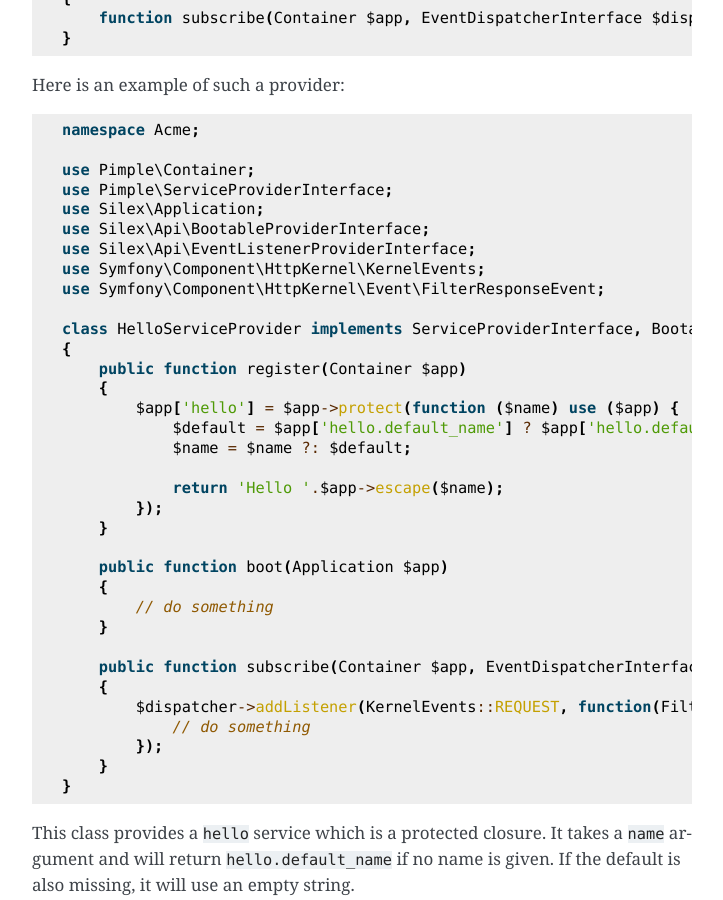
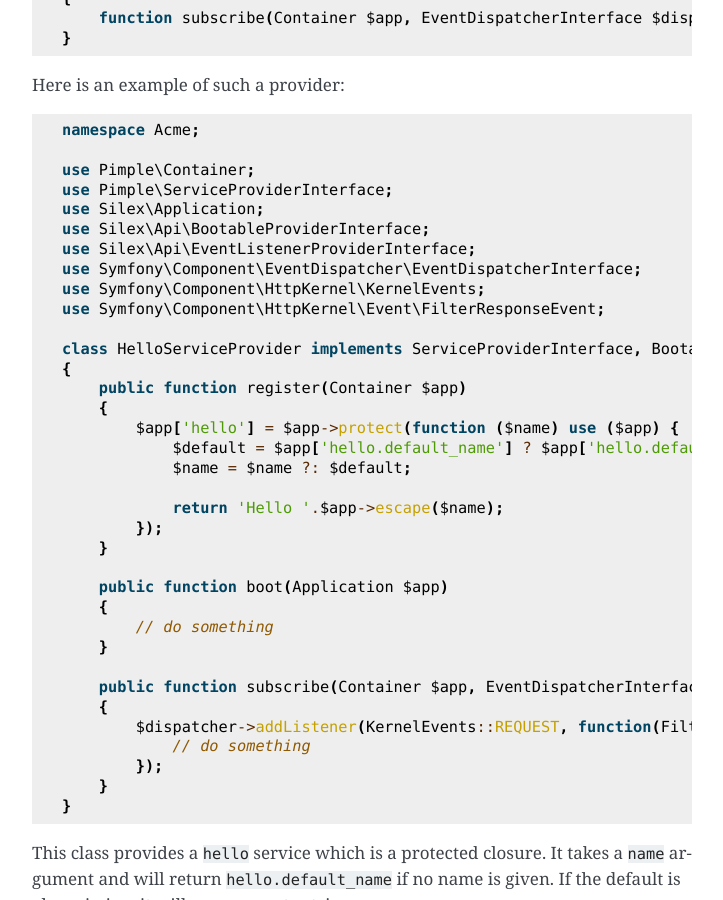
Before and after one commit to silexphp/Silex, a Sphinx documentation site: the page built from doc/providers.rst, in a window 1280 px wide and 900 px high, scrolled down 2701 px. Shown: the whole window, without its empty margins (388-1111 px from the left). Built offline with Sphinx 7.4.7, drawn with Linux system fonts in a browser that asks for light colours.

Commit message:
Example missing `use` reference to Symfony's EventDispatcherInterface

```diff
--- a/doc/providers.rst
+++ b/doc/providers.rst
@@ -131,6 +131,7 @@ Here is an example of such a provider::
     use Silex\Application;
     use Silex\Api\BootableProviderInterface;
     use Silex\Api\EventListenerProviderInterface;
+    use Symfony\Component\EventDispatcher\EventDispatcherInterface;
     use Symfony\Component\HttpKernel\KernelEvents;
     use Symfony\Component\HttpKernel\Event\FilterResponseEvent;
 
```
